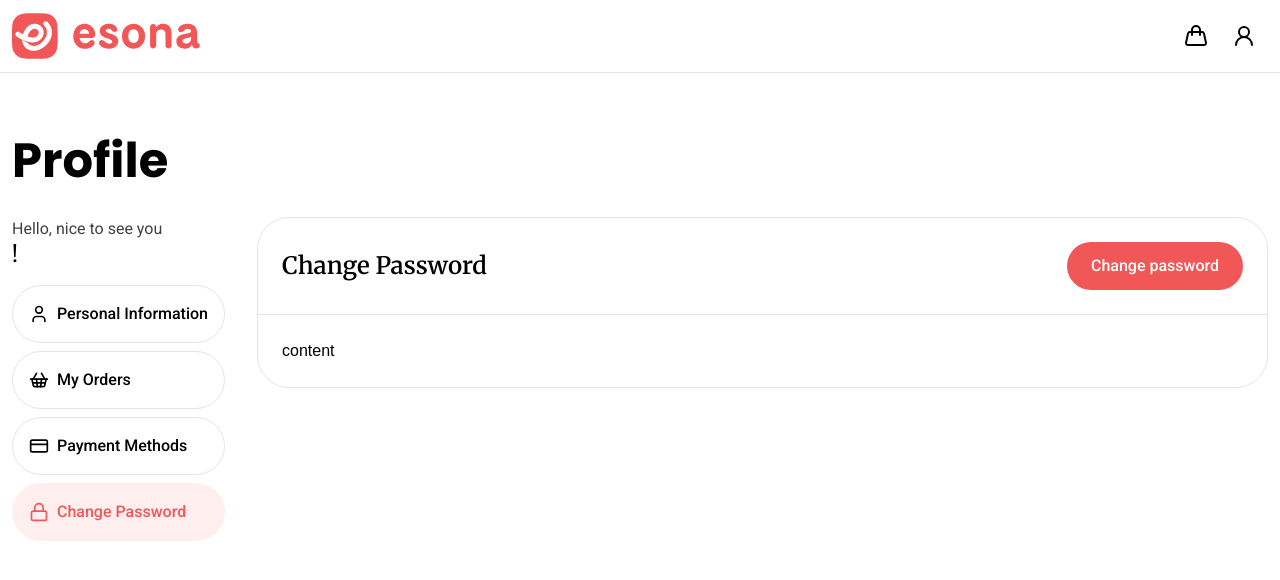
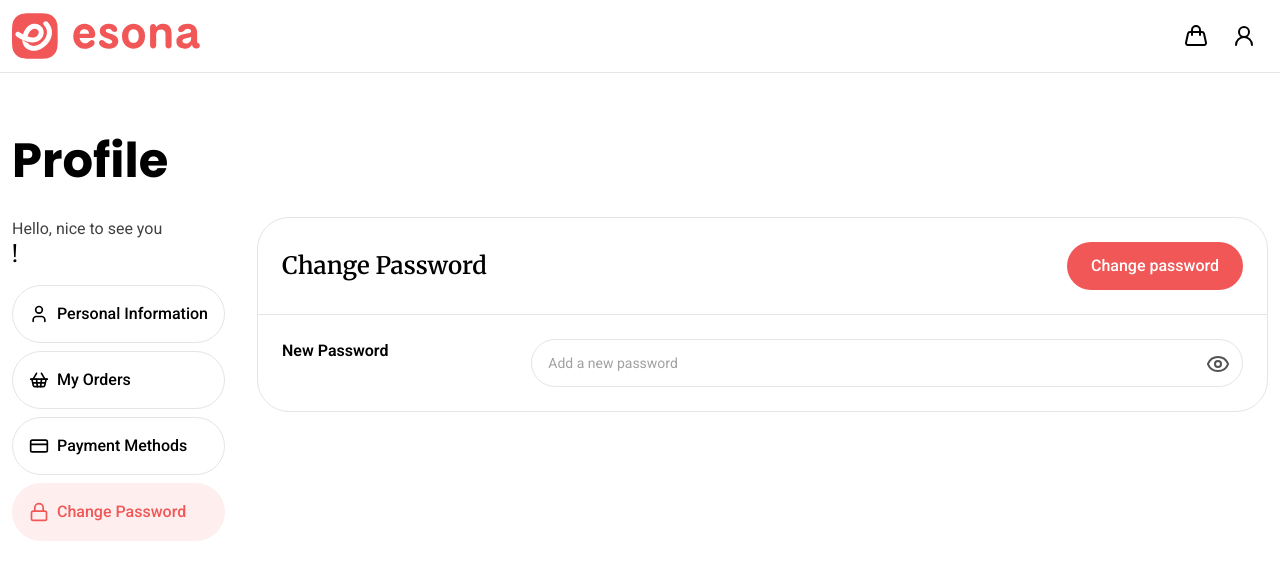
Before and after one commit to marianobura/pp-ecommerce-nextjs, a Next.js app in the folder frontend/: page /profile/password in a window 1280 px wide. Shown: the top 580 px of the page. Built offline with nearby package versions, Linux system fonts and the light colour scheme.

Commit message:
Implement password update functionality in PasswordPage component

```diff
--- a/frontend/src/app/profile/password/page.tsx
+++ b/frontend/src/app/profile/password/page.tsx
@@ -1,3 +1,72 @@
+'use client';
+
+import { useCallback, useEffect, useState } from 'react';
+import BaseInput from '@/components/base/BaseInput';
+import UpdateInput from '@/components/pages/profile/UpdateInput';
+import { useUser } from '@/context/UserContext';
+import { updateUserProfile } from '@/services/user';
+import { useProfileForm } from '@/context/ProfileFormContext';
+
 export default function PasswordPage() {
-  return <div>content</div>;
+  const { user, setUser } = useUser();
+  const { setSubmit, setIsSubmitting } = useProfileForm();
+
+  const [formData, setFormData] = useState({
+    password: '',
+  });
+
+  useEffect(() => {
+    if (user) {
+      setFormData({
+        password: user.password || '',
+      });
+    }
+  }, [user]);
+
+  const handleInputChange = (e: React.ChangeEvent<HTMLInputElement>) => {
+    const { name, value } = e.target;
+    setFormData((prev) => ({
+      ...prev,
+      [name]: value,
+    }));
+  };
+
+  const handleSubmit = useCallback(
+    async (e?: React.FormEvent) => {
+      if (e) e.preventDefault();
+      if (!user) return;
+
+      setIsSubmitting(true);
+      try {
+        const updatedUser = await updateUserProfile(user.id, formData);
+        setUser(updatedUser);
+      } catch (err: any) {
+        console.error(err);
+      } finally {
+        setIsSubmitting(false);
+      }
+    },
+    [user, formData, setUser, setIsSubmitting],
+  );
+
+  useEffect(() => {
+    setSubmit(handleSubmit);
+  }, [handleSubmit, setSubmit]);
+
+  return (
+    <UpdateInput title="New Password">
+      <div className="flex flex-3 gap-3">
+        <div className="flex-1">
+          <BaseInput
+            type="password"
+            name="password"
+            placeholder="Add a new password"
+            password
+            value={formData.password}
+            onChange={handleInputChange}
+          />
+        </div>
+      </div>
+    </UpdateInput>
+  );
 }
```
